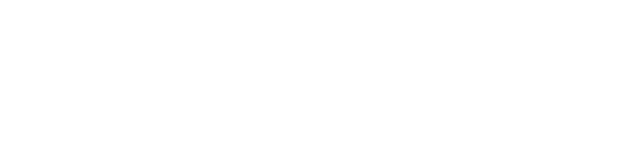
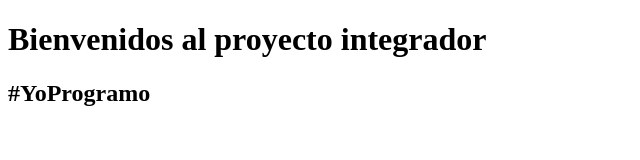
Before and after one commit to Romeli20/ProyectoIntegrador, a plain HTML site: page index.html in a window 1280 px wide. Shown: the whole page, without its empty margins (0-640 px from the left). Drawn offline with Linux system fonts and the light colour scheme.

Commit message:
Mi segundo commit

```diff
--- a/index.html
+++ b/index.html
@@ -7,6 +7,7 @@
     <title>Document</title>
 </head>
 <body>
-
+    <h1> Bienvenidos al proyecto integrador</h1>
+    <h2>#YoProgramo</h2>
 </body>
 </html>
```
